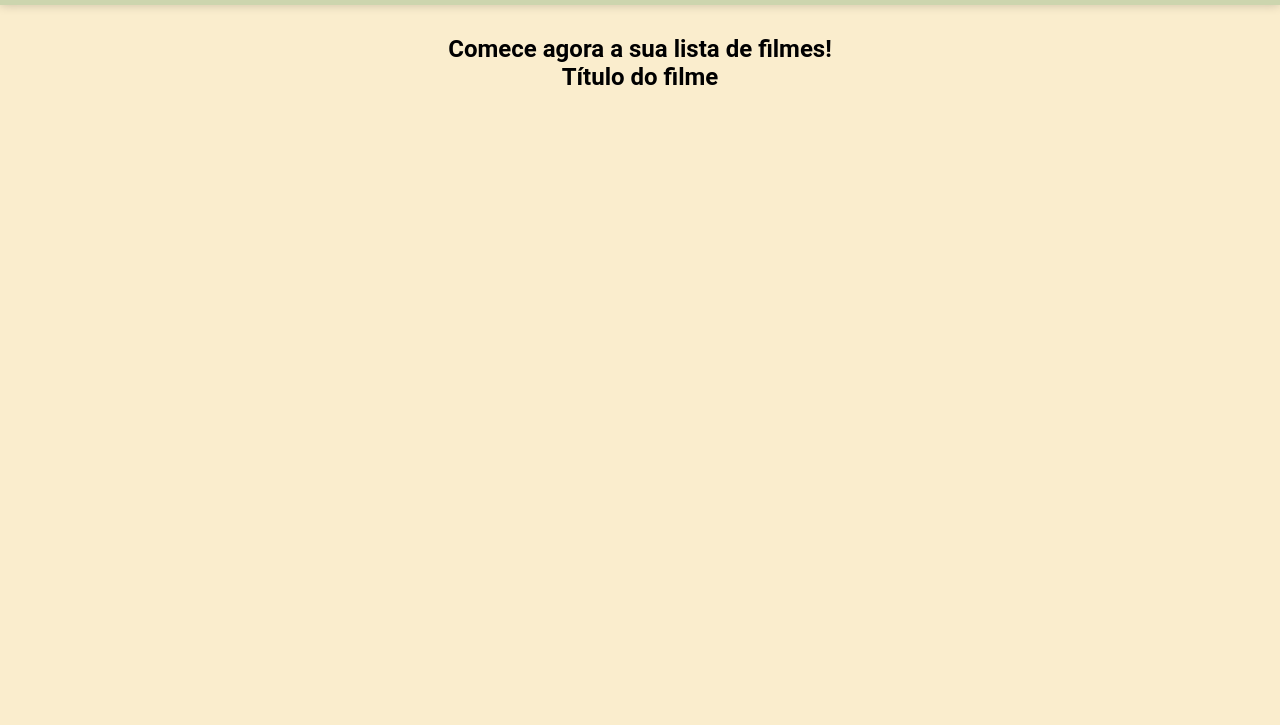
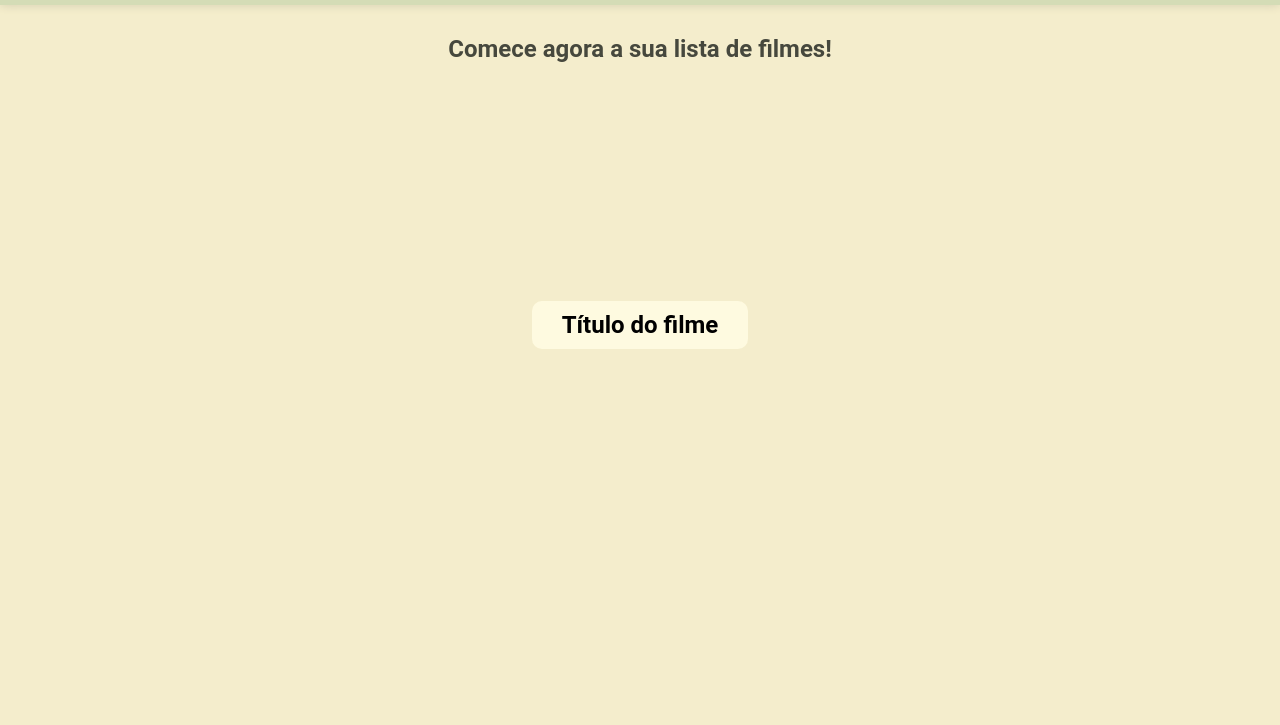
Before and after one commit to JoksLobo/lista-filmes, a plain HTML site: page index.html in a window 1280 px wide. Shown: the part 75-800 px from the top of the page. Drawn offline with nearby package versions, Linux system fonts and the light colour scheme.

Commit message:
estilização inicial do modal

```diff
--- a/index.html
+++ b/index.html
@@ -8,6 +8,7 @@
       href="https://cdn.jsdelivr.net/npm/bootstrap-icons@1.13.1/font/bootstrap-icons.min.css"
     />
     <link rel="stylesheet" href="style.css" />
+    <link rel="stylesheet" href="modal.css" />
     <title>My Movies List</title>
   </head>
   <body>
--- /dev/null
+++ b/modal.css
@@ -0,0 +1,38 @@
+:root {
+  --primaria: #ccd5aeff;
+  --primaria-claro: #e9edc9ff;
+  --secundaria: #faedcdff;
+  --secundaria-claro: #fefae0ff;
+  --button: #d4a373ff;
+  --button-focus: rgb(192, 148, 103);
+  --preto: #000;
+  --branco: #fff;
+}
+
+#modal-overlay {
+  display: flex;
+  position: fixed;
+  top: 0;
+  left: 0;
+  width: 100vw;
+  height: 100dvh;
+  align-items: center;
+  justify-content: center;
+  /* visibility: hidden; */
+}
+
+#modal-background {
+  width: 100%;
+  height: 100%;
+  background: var(--primaria-claro);
+  position: absolute;
+  z-index: 0;
+  opacity: 0.3;
+}
+
+#modal-container {
+  z-index: 1;
+  background: var(--secundaria-claro);
+  padding: 1rem 3rem;
+  border-radius: 10px;
+}
```
